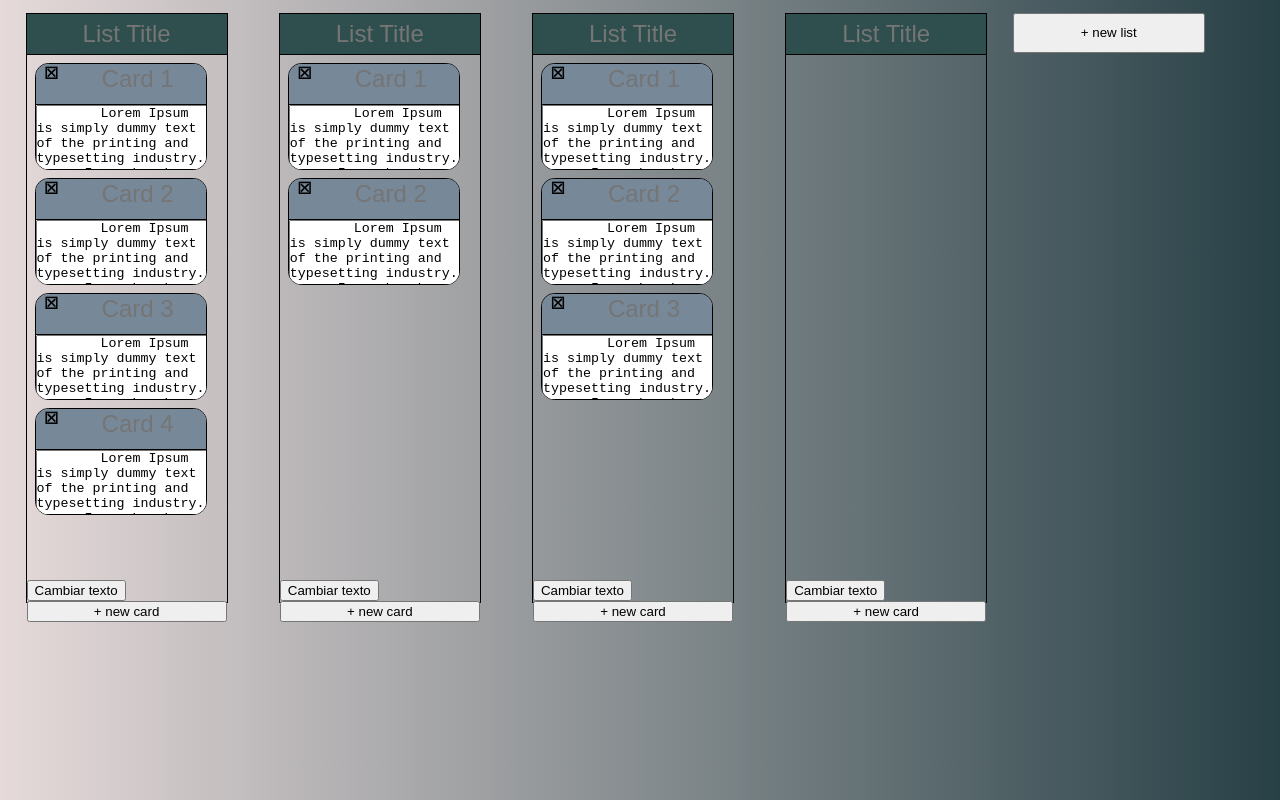
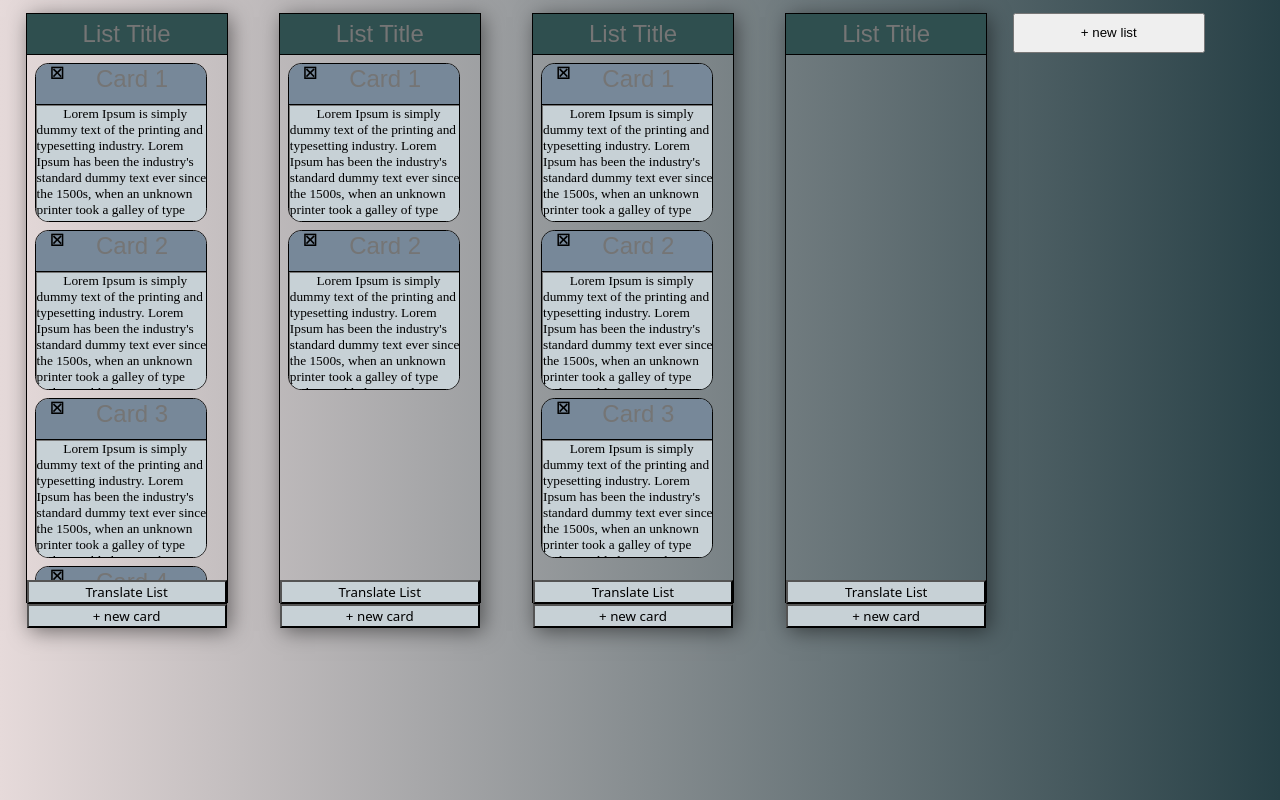
Before and after one commit to Seba-Quintana/todos, an Angular app in the folder todos/: page / in a window 1280 px wide. Built offline with nearby package versions, Linux system fonts and the light colour scheme; data requests are answered from the project's data file.

Commit message:
styles card and list

```diff
--- a/todos/src/app/home/list/card/card.component.css
+++ b/todos/src/app/home/list/card/card.component.css
@@ -1,11 +1,12 @@
 #card-component {
   width: 85%;
-  height: 20%;
+  height: 30%;
   border: 1pt solid black;
   border-radius: 10pt;
   overflow: hidden;
+  margin: 4%;
 
-  margin: 4%;
+
 }
 
 #card-component::-webkit-scrollbar {
@@ -21,6 +22,7 @@
 }
 
 #card-component-title {
+  display: flex;
   text-align: justify;
   justify-content: center;
   height: 30pt;
@@ -32,6 +34,7 @@
   text-align: center;
   width: auto;
   height: auto;
+
 }
 #card-component-body-text {
   padding: 0;
@@ -39,6 +42,8 @@
   min-height: 100pt;
   overflow: auto;
   outline: 0;
+  font-family: 'Droid Serif', serif;
+  background: #c7d1d6
 }
 
 #card-component-remove {
--- a/todos/src/app/home/list/list.component.css
+++ b/todos/src/app/home/list/list.component.css
@@ -8,6 +8,8 @@
 
 #add-card {
   width: 100%;
+  font-family: system-ui,-apple-system,system-ui,"Helvetica Neue",Helvetica,Arial,sans-serif;
+  background: #c7d1d6;
 }
 #add-card:hover {
   background-color: orange;
@@ -15,6 +17,10 @@
 
 #add-list:hover {
   background-color: orange;
+}
+
+#list-component{
+  box-shadow: 3px 3px 20px rgba(0, 0, 0, .5);
 }
 
 #list-component-title {
@@ -59,3 +65,13 @@
   outline: 0;
   color: #dfe1e3;
 }
+
+#translate-card{
+  width: 100%;
+  font-family: system-ui,-apple-system,system-ui,"Helvetica Neue",Helvetica,Arial,sans-serif;
+  background: #c7d1d6;
+}
+
+#translate-card:hover{
+  background-color: orange;
+}
--- a/todos/src/app/home/list/list.component.ts
+++ b/todos/src/app/home/list/list.component.ts
@@ -19,7 +19,7 @@ import { TranslateListService } from 'src/app/service/translate-list.service';
         <app-card *ngFor="let cardData of list.cards" [card]="cardData"></app-card>
 	  </div>
       <footer>
-      <button  (click)="translate()">Cambiar texto</button>
+      <button id="translate-card" (click)="translate()">Translate List</button>
     	<input id="add-card" type="button" value="+ new card" (click)="postCard()" />
       </footer>
     </div>
```
Also changed, not shown: todos/src/app/db.json (added, +19 -0 lines), todos/src/app/home/home.component.css (line endings or trailing spaces).
